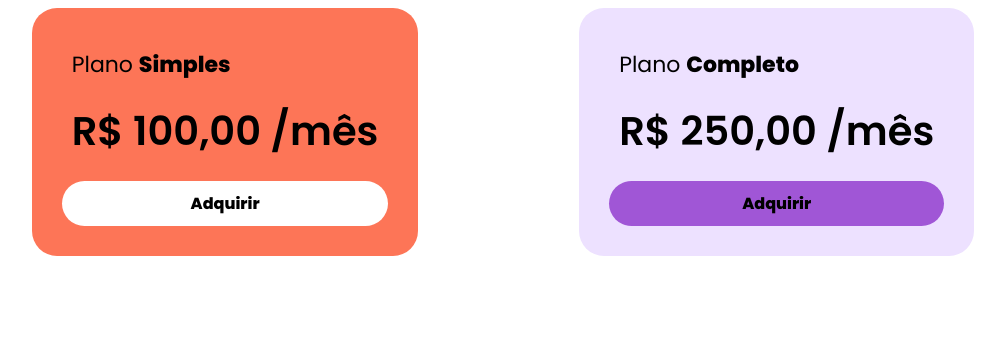
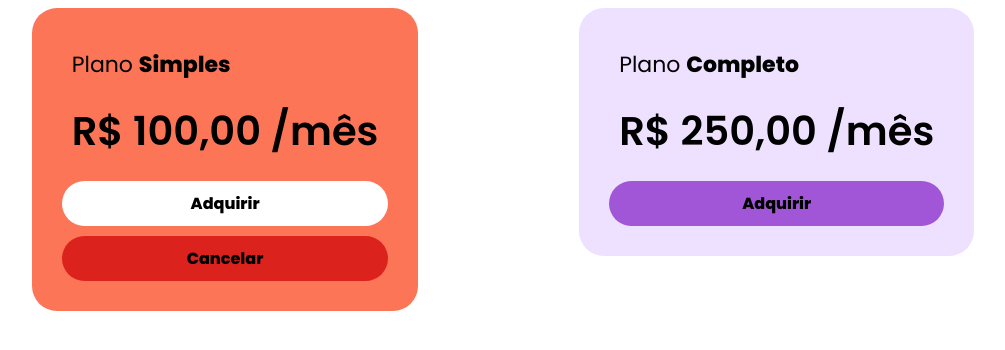
Before and after one commit to dev-alan87/angular_components, an Angular app: page / in a window 1280 px wide. Shown: the top 350 px of the page, without its empty margins (137-1142 px from the left). Built offline with nearby package versions, Linux system fonts and the light colour scheme.

Commit message:
removido component inline-template e incluido os conceitos de inline-template e inline-style no component card-button-cancel

```diff
--- a/src/app/app.module.ts
+++ b/src/app/app.module.ts
@@ -8,12 +8,10 @@
 import { CardButtonComponent } from './card-button/card-button.component';
 import { CardRoxoButtonComponent } from './card-roxo-button/card-roxo-button.component';
 import { CardsModule } from './cards/cards.module';
-import { InlineComponent } from './inline/inline.component';
 
 @NgModule({
   declarations: [
-    AppComponent,
-    InlineComponent
+    AppComponent
   ],
   imports: [
     BrowserModule,
--- /dev/null
+++ b/src/app/card-button-cancel/card-button-cancel.component.html
@@ -0,0 +1 @@
+<div class="card-cancel-button">Cancelar</div>
--- /dev/null
+++ b/src/app/card-button-cancel/card-button-cancel.component.ts
@@ -0,0 +1,25 @@
+import { Component } from '@angular/core';
+
+@Component({
+  selector: 'app-card-button-cancel',
+  //templateUrl: './card-button-cancel.component.html',
+  template: `
+    <div class="card-cancel-button">Cancelar</div>
+  `,
+  //styleUrl: './card-button-cancel.component.scss'
+  styles: [`
+    .card-cancel-button {
+    font-size: 16px;
+    text-align: center;
+    margin-top: 10px;
+    border-radius: 25px;
+    background-color: #d41010d0;
+    cursor: pointer;
+    font-weight: bold;
+    padding: 10px;
+}
+  `],
+})
+export class CardButtonCancelComponent {
+
+}
--- a/src/app/card/card.component.html
+++ b/src/app/card/card.component.html
@@ -2,4 +2,5 @@
     <div class="card__plan   card__item">Plano <b>{{ plano.infos?.tipo }}</b></div>
     <div class="card__price  card__item">R$ {{ plano.infos?.preco }},00 /mês</div>
     <app-card-button></app-card-button>
+    <app-card-button-cancel></app-card-button-cancel>
 </div>
--- a/src/app/cards/cards.module.ts
+++ b/src/app/cards/cards.module.ts
@@ -4,13 +4,15 @@
 import { CardRoxoComponent } from '../card-roxo/card-roxo.component';
 import { CardButtonComponent } from '../card-button/card-button.component';
 import { CardRoxoButtonComponent } from '../card-roxo-button/card-roxo-button.component';
+import { CardButtonCancelComponent } from '../card-button-cancel/card-button-cancel.component';
 
 @NgModule({
   declarations: [
     CardComponent,
     CardRoxoComponent,
     CardButtonComponent,
-    CardRoxoButtonComponent
+    CardRoxoButtonComponent,
+    CardButtonCancelComponent
   ],
   imports: [
     CommonModule
--- a/src/app/inline/inline.component.ts
+++ /dev/null
@@ -1,14 +0,0 @@
-import { Component } from '@angular/core';
-
-@Component({
-  selector: 'app-inline',
-  template: `
-    <p>
-      inline works!
-    </p>
-  `,
-  styleUrl: './inline.component.scss'
-})
-export class InlineComponent {
-
-}
```
Also changed, not shown: src/app/card-button-cancel/card-button-cancel.component.scss (added), src/app/card/card.component.ts (line endings or trailing spaces), 2 other files (tests, documents, lock files or other folders).
